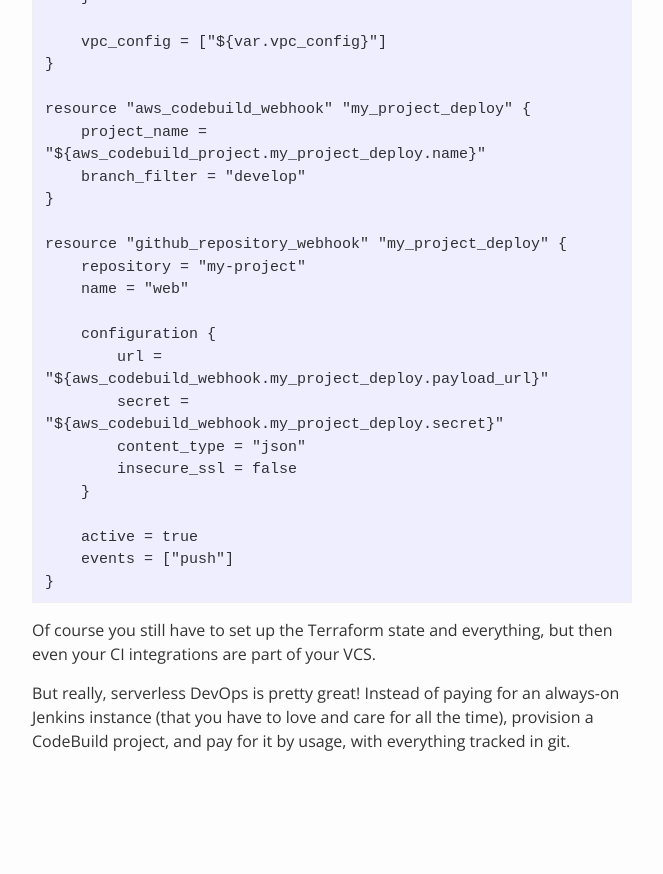
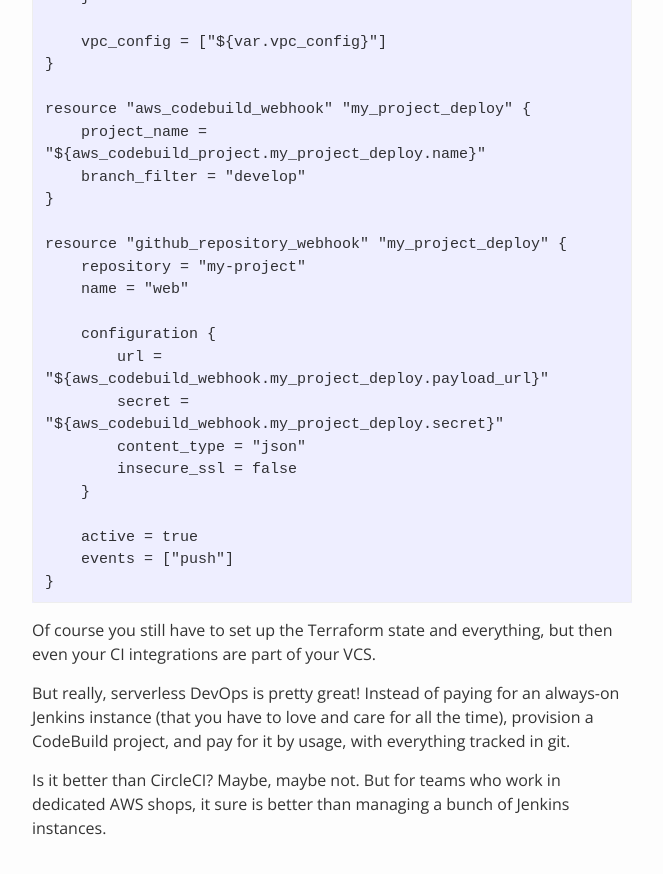
Before and after one commit to gthole/gthole.github.io, a Jekyll site: the page built from _posts/2018-05-30-ditch-jenkins-for-serverless-devops.md, in a window 1280 px wide and 900 px high, scrolled down 2632 px. Shown: the top 874 px of the window, without its empty margins (458-1121 px from the left). Built offline with Jekyll 4.4.1, drawn with Linux system fonts in a browser that asks for light colours; before the commit the page ends 3445 px from its top, so only the background shows below that.

Commit message:
Couple updates

```diff
--- a/_posts/2018-05-30-ditch-jenkins-for-serverless-devops.md
+++ b/_posts/2018-05-30-ditch-jenkins-for-serverless-devops.md
@@ -143,3 +143,7 @@
 always-on Jenkins instance (that you have to love and care for all the time),
 provision a CodeBuild project, and pay for it by usage, with everything tracked
 in git.
+
+Is it better than CircleCI?  Maybe, maybe not.  But for teams who work in
+dedicated AWS shops, it sure is better than managing a bunch of Jenkins
+instances.
```
Also changed, not shown: _posts/2016-07-15-terraform-and-api-gateway.md (+1 -1 lines), _posts/2016-08-10-limits-of-lambda.md (+2 -0 lines).
